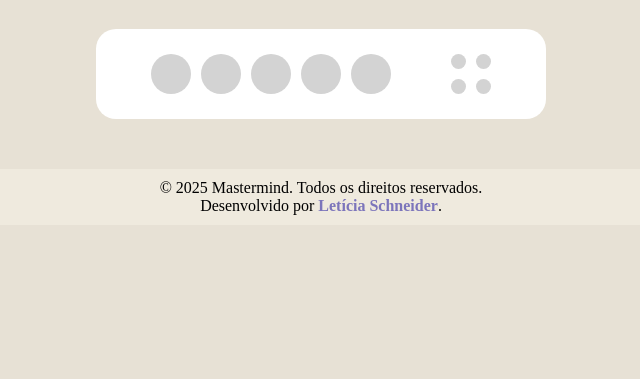
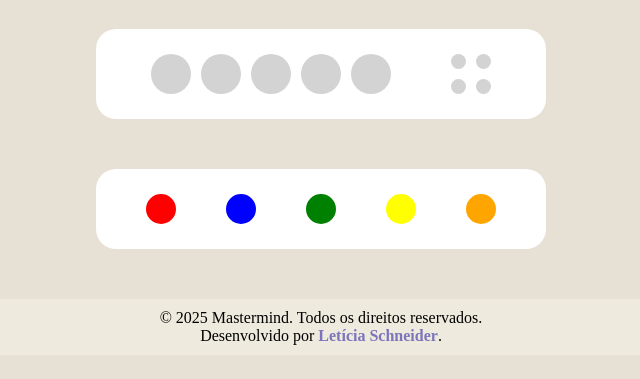
Before and after one commit to leticiaschneider/mastermind-javascript, a plain HTML site: page index.html in a window 1280 px wide. Shown: the part 87-466 px from the top of the page, without its empty margins (319-959 px from the left). Drawn offline with Linux system fonts and the light colour scheme.

Commit message:
Defining selectable colors

```diff
--- a/index.html
+++ b/index.html
@@ -31,6 +31,9 @@
         </div>
     </section>
 
+    <section class="board colorsToSelect">
+    </section>
+
     <footer class="main-footer">
         <p>&copy; 2025 Mastermind. Todos os direitos reservados.</p>
         <p>
--- a/script.js
+++ b/script.js
@@ -0,0 +1,20 @@
+// Color palette
+const colors = ['red', 'blue', 'green', 'yellow', 'orange'];
+
+
+// -------- Defining selectable colors --------
+// Select the container
+const colorsContainer = document.querySelector('.colorsToSelect');
+
+// Ensure the container exists
+if (colorsContainer) {
+    // Dynamically create the circles
+    colors.forEach(color => {
+        const circle = document.createElement('div');
+        circle.classList.add('circle');
+        circle.style.backgroundColor = color;
+        colorsContainer.appendChild(circle); // Add each circle to the container
+    });
+} else {
+    console.error('Container ".colors" not found in the DOM.');
+}
--- a/style.css
+++ b/style.css
@@ -58,6 +58,18 @@ body {
     background-color: lightgray;
 }
 
+/* Colors To Select */
+.colorsToSelect {
+    display: flex;
+    justify-content: space-around;
+}
+
+.colorsToSelect .circle{
+    width: 30px;
+    height: 30px;
+    border-radius: 50%;
+}
+
 /* Footer */
 .main-footer {
     background-color: #efeade;
```
